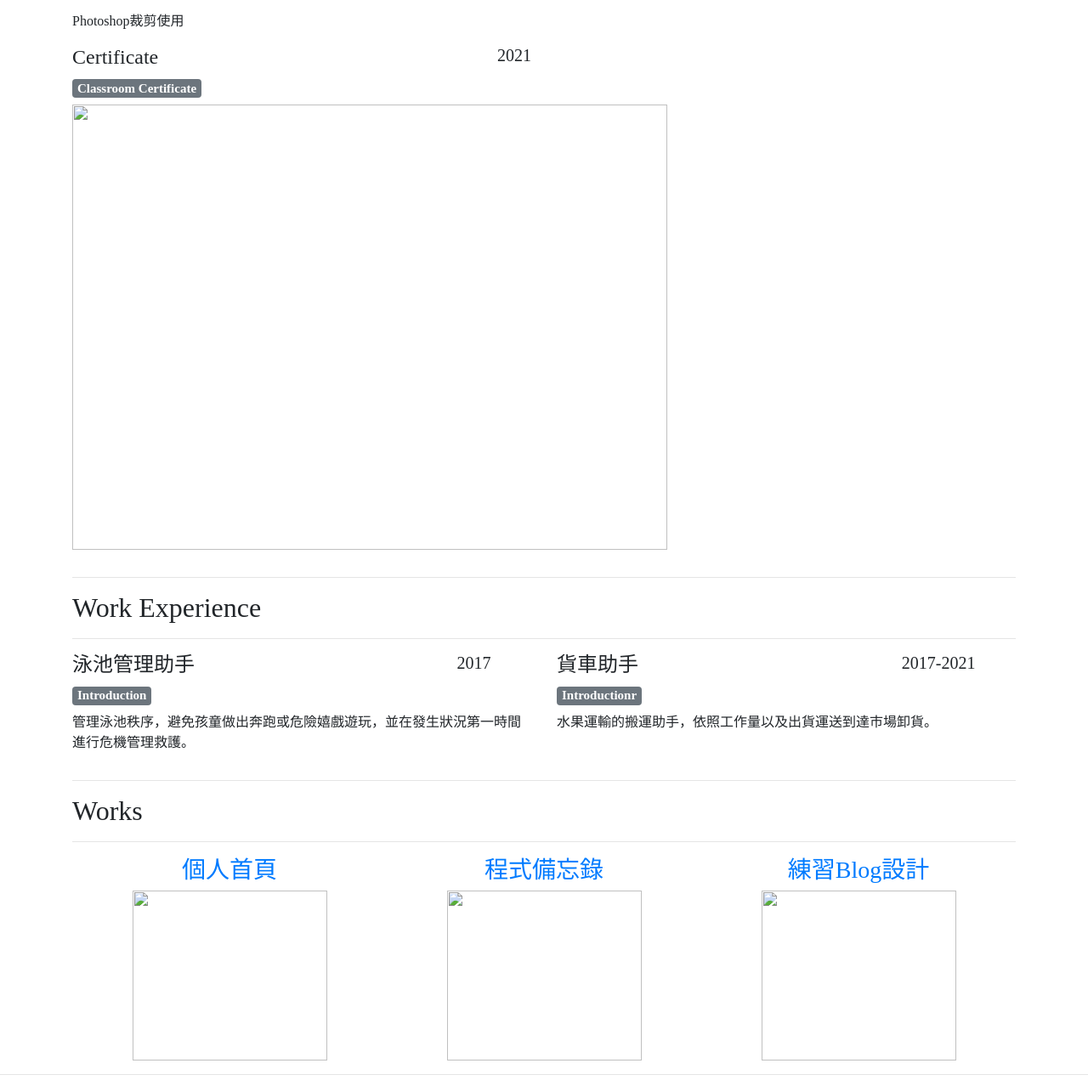
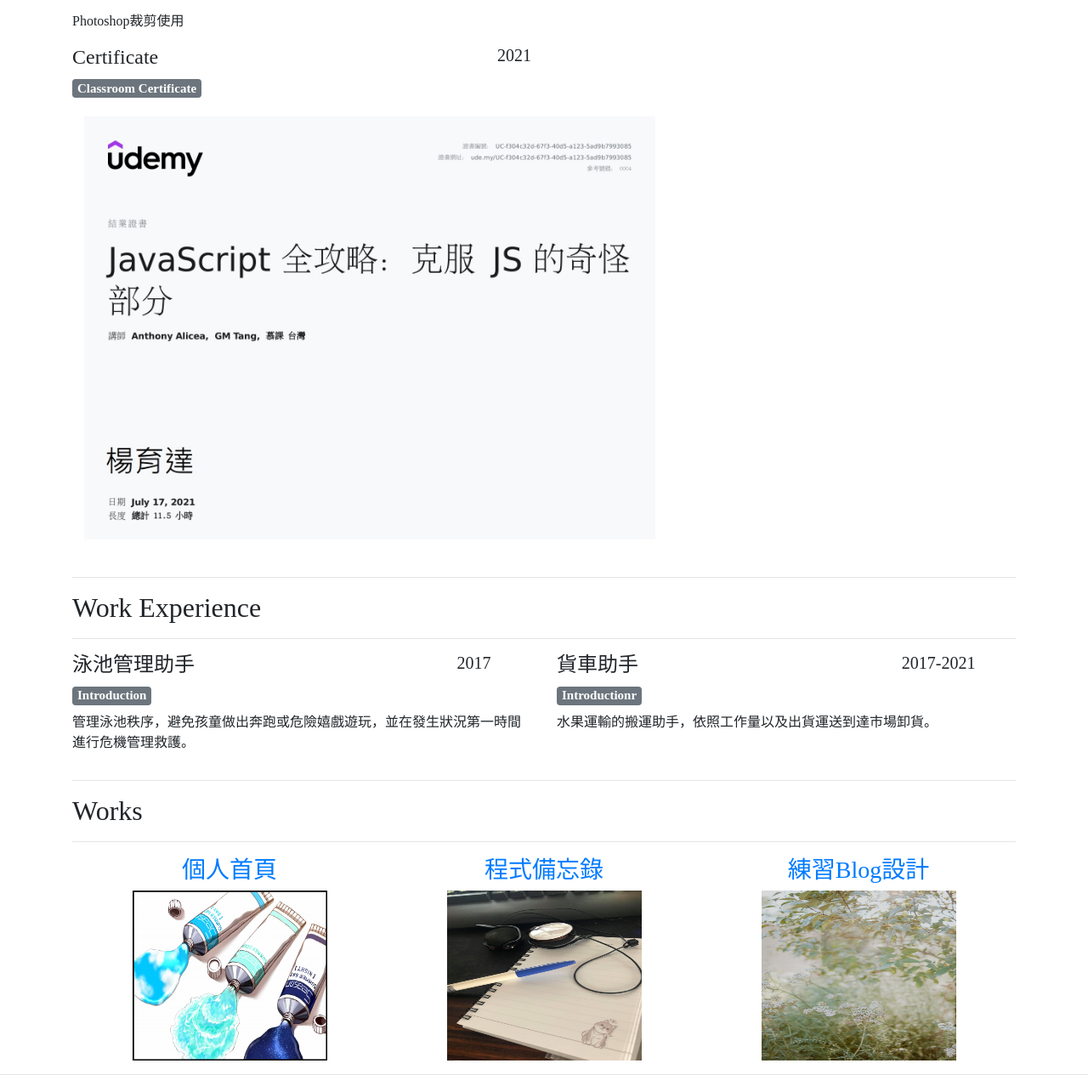
Before and after one commit to yutafu/yutafu.github.io, a plain HTML site: page index.html in a window 1280 px wide. Shown: the part 567-1845 px from the top of the page at 85% size. Drawn offline with Linux system fonts and the light colour scheme.

Commit message:
Update index.html

```diff
--- a/index.html
+++ b/index.html
@@ -4,7 +4,7 @@
     <meta charset="utf-8">
     <meta http-equiv="X-UA-Compatible" content="IE=edge">
     <meta name="viewport" content="width=device-width, initial-scale=1">
-    <title>Bootstrap Resume Page Template</title>
+    <title>yang-yuta</title>
     <!-- Bootstrap -->
     <link href="css/bootstrap-4.4.1.css" rel="stylesheet">
     <style type="text/css">
@@ -27,7 +27,7 @@
       <hr>
       <div class="row">
         <div class="col-md-8 col-sm-12">
-          <div class="media"><img src="../yutafu/jpg/yuta.jpg" width="154" height="150" alt=""/>
+          <div class="media"><img src="jpg/yuta.jpg" width="154" height="150" alt=""/>
             <div class="media-body">
               <h5 class="mt-0">楊育達</h5>
               <h5 class="mt-0">朝著前端工程師邁進</h5>
@@ -74,7 +74,7 @@ JavaScript 全攻略：克服 JS 的奇怪部分</p>
             </div>
           </div>
           <h5><span class="badge badge-secondary">Classroom Certificate</span></h5>
-          <p><img src="../yutafu/jpg/Graduation.jpg" width="700" height="524" alt=""/></p>
+          <p><img src="jpg/Graduation.jpg" width="700" height="524" alt=""/></p>
         </div>
         <div class="col-md-6 col-sm-12">
           <h2>Skill Set</h2>
@@ -132,13 +132,13 @@ JavaScript 全攻略：克服 JS 的奇怪部分</p>
         <div class="row text-center">
           <div class="col-sm-4 col-12 p-0">
 		    <h3><a href="https://yutafu.github.io/?fbclid=IwAR2YszUkr_omSH3TnlPI4pViuAnAhwFScPgNA7ru2a1uZMnzrcpUQH2YTis">個人首頁</a></h3>
-			  <a href="https://yutafu.github.io/?fbclid=IwAR2YszUkr_omSH3TnlPI4pViuAnAhwFScPgNA7ru2a1uZMnzrcpUQH2YTis"><img src="../yutafu/jpg/chi.png" width="229" height="200" alt=""/></a></div>
+			  <a href="https://yutafu.github.io/?fbclid=IwAR2YszUkr_omSH3TnlPI4pViuAnAhwFScPgNA7ru2a1uZMnzrcpUQH2YTis"><img src="jpg/chi.png" width="229" height="200" alt=""/></a></div>
           <div class="col-sm-4 col-12 p-0">
 		    <h3><a href="https://yutafu.github.io/Memorandum/">程式備忘錄</a></h3>
-		    <a href="https://yutafu.github.io/Memorandum/"><img src="../yutafu/jpg/home.jpg" width="229" height="200" alt=""/></a></div>
+		    <a href="https://yutafu.github.io/Memorandum/"><img src="jpg/home.jpg" width="229" height="200" alt=""/></a></div>
           <div class="col-sm-4 col-12 p-0">
 		    <h3><a href="https://yutafu.github.io/Blog4577/">練習Blog設計</a></h3>
-		    <a href="https://yutafu.github.io/Blog4577/"><img src="../yutafu/jpg/t42g.jpg" width="229" height="200" alt=""/></a></div>
+		    <a href="https://yutafu.github.io/Blog4577/"><img src="jpg/t42g.jpg" width="229" height="200" alt=""/></a></div>
         </div>
       </div>
   </div>
```
